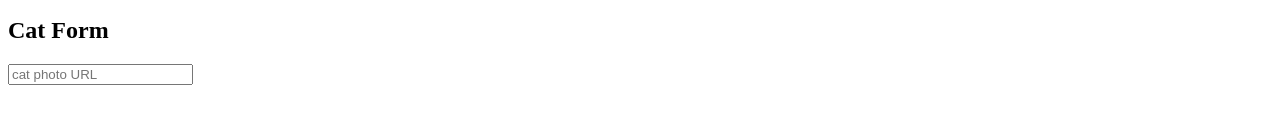
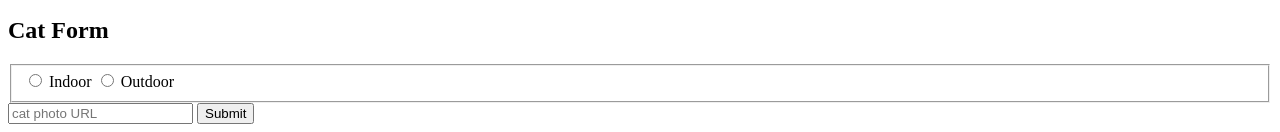
Before and after one commit to JorgeValderrabano/Learning-HTML, a plain HTML site: page freecodecampcatphotoapp.html in a window 1280 px wide. Shown: the part 1419-1551 px from the top of the page. Before the commit the page ends 1512 px from the top, so only its background shows below. Drawn offline with Linux system fonts and the light colour scheme.

Commit message:
Se agregan datos al formulario
Se agrega botón de submit y selección radial

```diff
--- a/freecodecampcatphotoapp.html
+++ b/freecodecampcatphotoapp.html
@@ -35,7 +35,12 @@
                 <section>
                   <h2>Cat Form</h2>
                   <form action="https://freecatphotoapp.com/submit-cat-photo">
-                    <input type="text" name="catphotourl" placeholder="cat photo URL">
+                    <fieldset>
+                      <label><input id="indoor" type="radio" name="indoor-outdoor" value="indoor"> Indoor</label>
+                      <label><input id="outdoor" type="radio" name="indoor-outdoor" value="outdoor"> Outdoor</label>
+                    </fieldset>
+                    <input type="text" name="catphotourl" placeholder="cat photo URL" required>
+                    <button type="submit">Submit</button>
                   </form>
                 </section>
             </section>
```
